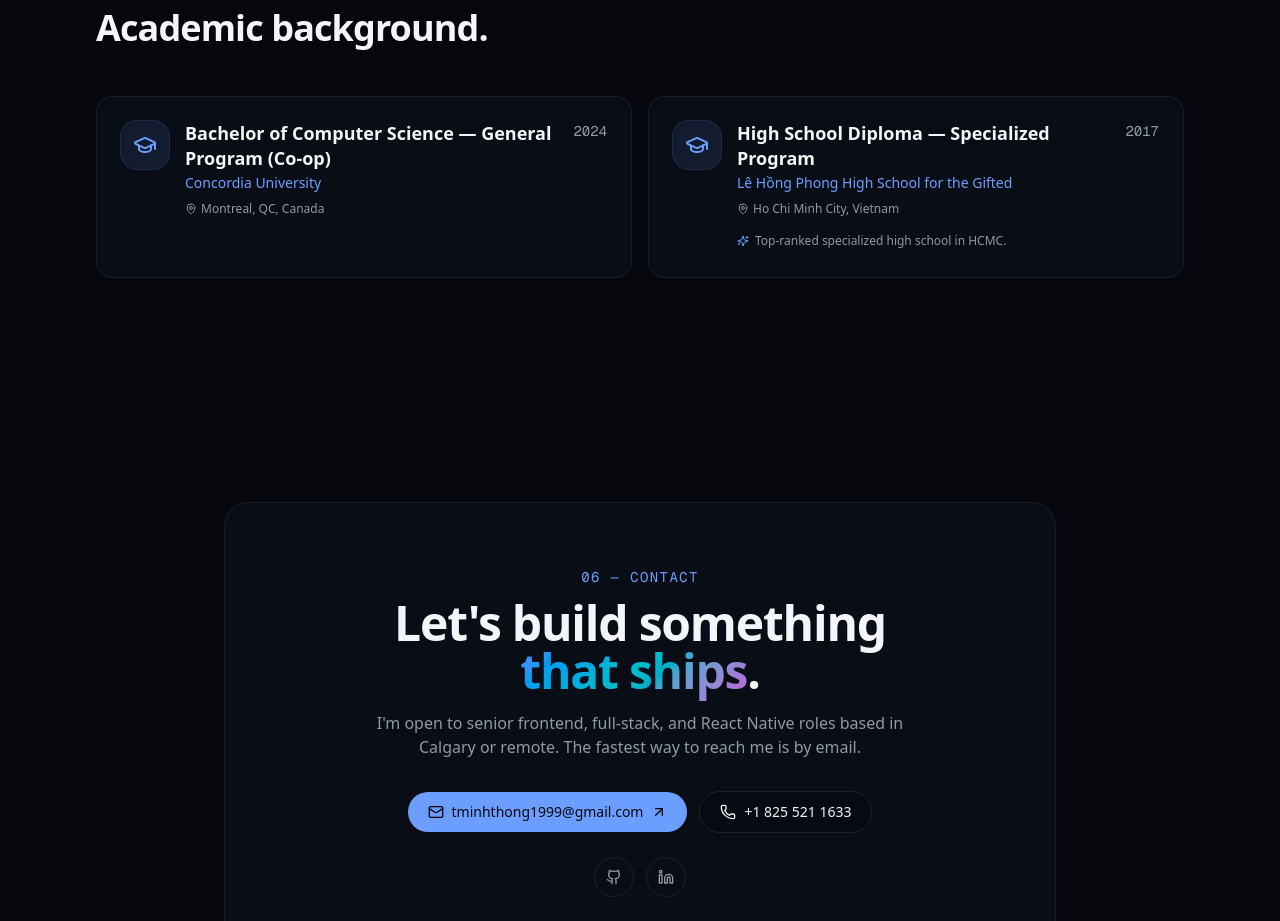
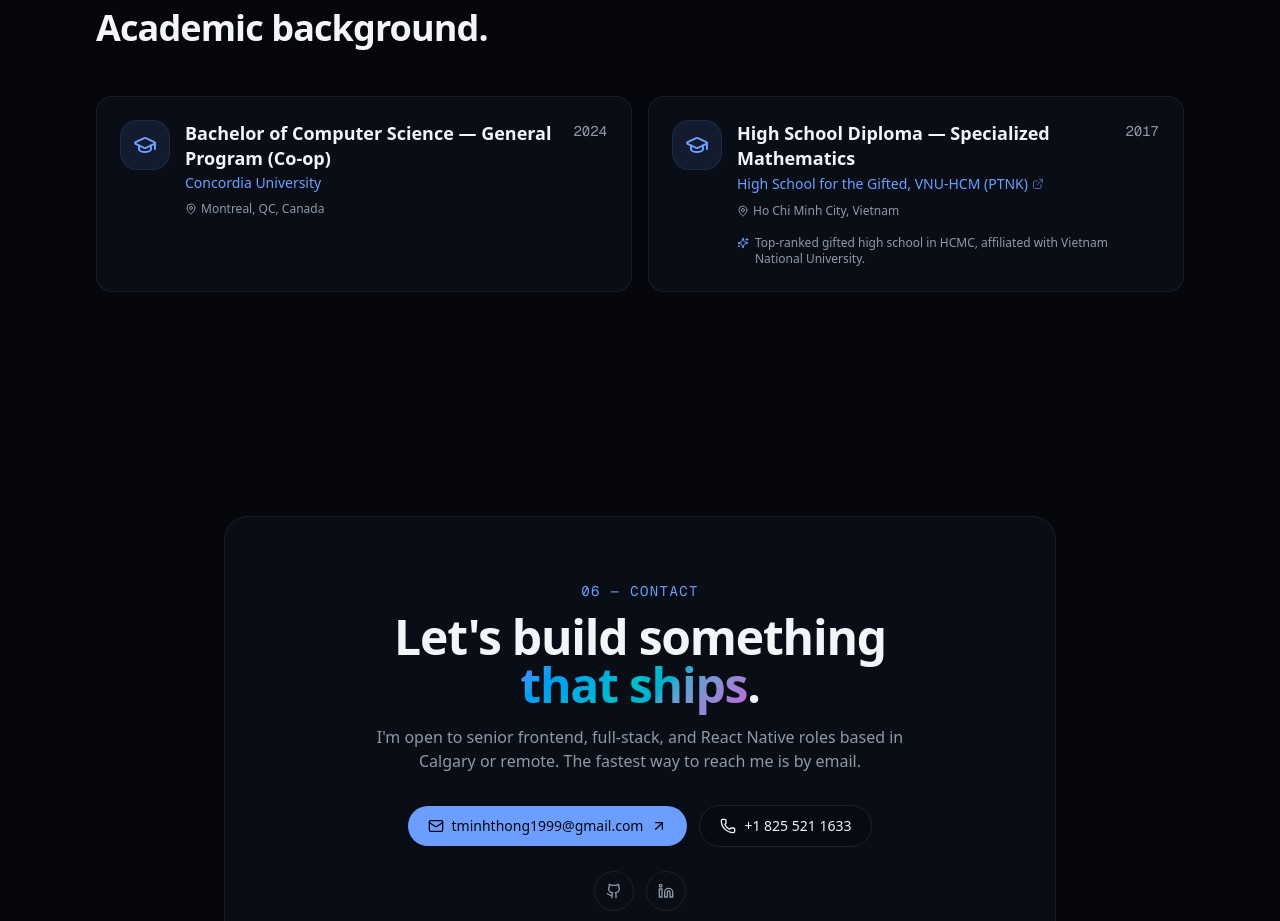
Before and after one commit to thongminhtran/thongminhtran.github.io, a Next.js app: page / in a window 1280 px wide. Shown: the part 6180-7101 px from the top of the page. Built offline with nearby package versions, Linux system fonts and the light colour scheme.

Commit message:
Correct high school: PTNK (VNU-HCM) with Mathematics specialization
User attended Trường Phổ Thông Năng Khiếu (High School for the Gifted,
VNU-HCM), Mathematics track — not Lê Hồng Phong. Add a clickable
school link too.

```diff
--- a/components/sections/education.tsx
+++ b/components/sections/education.tsx
@@ -1,7 +1,7 @@
 "use client";
 
 import { motion } from "motion/react";
-import { GraduationCap, MapPin, Sparkles } from "lucide-react";
+import { ExternalLink, GraduationCap, MapPin, Sparkles } from "lucide-react";
 import { SectionHeading } from "../section-heading";
 import { educations } from "@/lib/data";
 
@@ -28,7 +28,19 @@ export function Education() {
                 <h3 className="text-lg font-semibold leading-snug">
                   {e.degree}
                 </h3>
-                <p className="mt-0.5 text-sm text-primary">{e.school}</p>
+                {e.url ? (
+                  <a
+                    href={e.url}
+                    target="_blank"
+                    rel="noreferrer"
+                    className="group/link mt-0.5 inline-flex items-center gap-1 text-sm text-primary transition hover:underline"
+                  >
+                    {e.school}
+                    <ExternalLink className="h-3 w-3 opacity-60 transition-opacity group-hover/link:opacity-100" />
+                  </a>
+                ) : (
+                  <p className="mt-0.5 text-sm text-primary">{e.school}</p>
+                )}
                 <p className="mt-2 inline-flex items-center gap-1 text-xs text-muted-foreground">
                   <MapPin className="h-3 w-3" />
                   {e.location}
--- a/lib/data.ts
+++ b/lib/data.ts
@@ -349,6 +349,7 @@ export type Education = {
   location: string;
   year: string;
   note?: string;
+  url?: string;
 };
 
 export const educations: Education[] = [
@@ -359,10 +360,11 @@ export const educations: Education[] = [
     year: "2024",
   },
   {
-    degree: "High School Diploma — Specialized Program",
-    school: "Lê Hồng Phong High School for the Gifted",
+    degree: "High School Diploma — Specialized Mathematics",
+    school: "High School for the Gifted, VNU-HCM (PTNK)",
     location: "Ho Chi Minh City, Vietnam",
     year: "2017",
-    note: "Top-ranked specialized high school in HCMC.",
+    note: "Top-ranked gifted high school in HCMC, affiliated with Vietnam National University.",
+    url: "https://ptnk.edu.vn/",
   },
 ];
```
